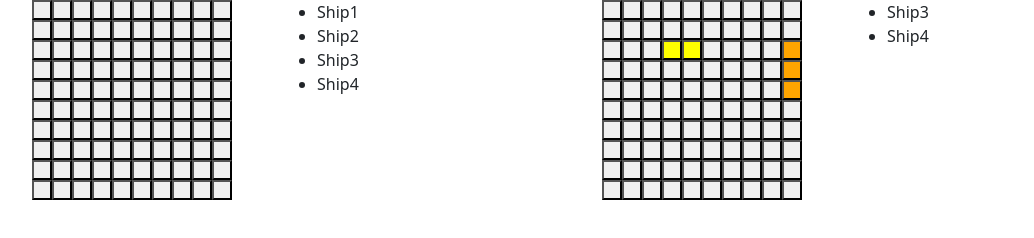
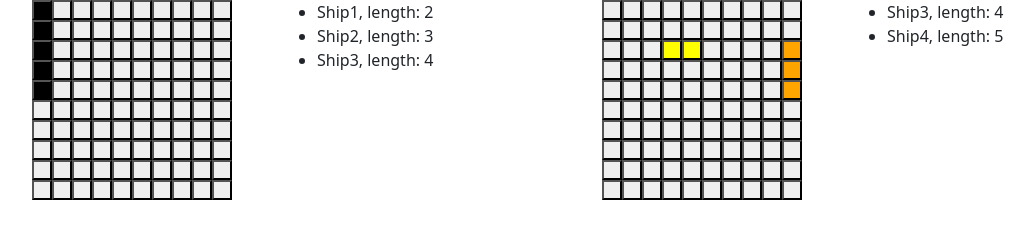
Before and after one commit to finestedm/Battleship, a website built with webpack: page src/template.html in a window 1280 px wide. Both pictures are taken after a click on the button 92 px from the left and 10 px from the top of the page. Shown: the whole page, without its empty margins (50-1084 px from the left). Built offline with nearby package versions, Linux system fonts and the light colour scheme.

Commit message:
placing ships now works with selecting startingPosition, boxes to be taken by the ship length highlists on hover

```diff
--- a/src/modules/DOM.js
+++ b/src/modules/DOM.js
@@ -1,4 +1,4 @@
-import { Gameboard } from "./factories/gameboard"
+import { boardSize, Gameboard } from "./factories/gameboard"
 import { players } from "./factories/player";
 
 const root = document.getElementById('content')
@@ -6,6 +6,8 @@ root.classList = 'container'
 const gameBoardHolder = document.createElement('div');
 gameBoardHolder.className = 'row'
 root.append(gameBoardHolder)
+
+const direction = 'x'           // for now use constant direction
 
 export function createGameboardDOM(playerObject) {
 
@@ -28,25 +30,34 @@ export function createGameboardDOM(playerObject) {
     playerObject.gameboard.board.forEach(box => GameboardDOM.append(createBoardBoxDOM(box, playerObject)));
 
     gameBoardHolder.append(playerPart)
-
-    getBoxesDOM(playerObject)
-
 }
 
 function createBoardBoxDOM(box, playerObject) {
     const boardBox = document.createElement('button')
     boardBox.type = 'button';
     boardBox.className = `box ${playerObject.name}`;
-    console.log(box)
     box.containedShip && (boardBox.style.backgroundColor = box.containedShip.color);
-    boardBox.setAttribute('dataset', `${playerObject.name}`);
-    boardBox.addEventListener('click', (e) => {
-        if (((playerObject.gameboard.shipObjects.filter(ship => !ship.alreadyUsed)).length) === 0) {
+    boardBox.addEventListener('click', () => {
+        if ((findUnplacedShips(playerObject).length) === 0) {
             playerObject.isPC && playerObject.gameboard.receiveAttack(box)
         } else {
-            alert('first place all your ships')
+            playerObject.gameboard.placeShip(findUnplacedShips(playerObject).pop(), box, direction)
         }
+        regenerateGameboard()
     })
+
+    boardBox.addEventListener('mouseover', () => {
+        const shipToPlace = findUnplacedShips(playerObject)[findUnplacedShips(playerObject).length - 1];        // takes last unused ship
+        const boxes = getAllBoxes(playerObject);
+        shipToPlace && hoverPlacingEffect(playerObject, shipToPlace, box, boxes, direction); // hover effect is only invoked when there is still a ship not placed
+    })
+
+    boardBox.addEventListener('mouseout', () => {
+        const boxes = getAllBoxes(playerObject);
+        boxes.forEach(box => box.classList.remove('hover'))
+    })
+
+
     return boardBox
 }
 
@@ -64,15 +75,15 @@ export function createListOfUnusedShips(playerObject) {
     const unusedShips = document.createElement('ul');
     unusedShips.id = `unused-ships-${playerObject.name}`;
     unusedShips.className = `col-sm`
-    playerObject.gameboard.shipObjects.forEach(ship => {
-        !ship.alreadyUsed && unusedShips.append(createShipDiv(playerObject, ship))
+    findUnplacedShips(playerObject).forEach(ship => {
+        unusedShips.append(createShipDiv(playerObject, ship))
     });
     return unusedShips
 }
 
 function createShipDiv(playerObject, ship) {
     const shipContainer = document.createElement('li')
-    shipContainer.innerText = ship.name;
+    shipContainer.innerText = ship.name + ', length: ' + ship.length;
     shipContainer.addEventListener('click', () => {
         playerObject.gameboard.placeShip(ship, { x: (Math.floor(Math.random() * 9)), y: (Math.floor(Math.random() * 9)) }, 'x')
 
@@ -81,11 +92,22 @@ function createShipDiv(playerObject, ship) {
     return shipContainer
 }
 
-function getBoxesDOM(playerObject) {
-    //.gameboard.shipObjects.filter(ship => !ship.alreadyUsed))
+function hoverPlacingEffect(playerObject, shipObject, box, boxes, direction) {
+    if ((shipObject.length + box[direction] <= boardSize) && (!playerObject.gameboard.checkIfAnyBoxTaken(shipObject, box, direction))) {
+        for (let i = 0; i < shipObject.length; i++) {
+            if (direction === 'x') {
+                boxes[((box.x) * 10) + (i * 10) + (box.y)].classList.add('hover')
+            } else if (direction === 'y') {
+                boxes[(box.x * 10 + (i)) + box.y].classList.add('hover')
+            }
+        }
+    }
+}
 
-    const boxes = document.querySelectorAll(`.box`) //select only players boxes
-    boxes.forEach(box => box.addEventListener('mouseover', (e) => {
-        console.log(boxes)
-    }))
-};
+function getAllBoxes(playerObject) {
+    return document.querySelectorAll(`.box.${playerObject.name}`);
+}
+
+function findUnplacedShips(playerObject) {
+    return playerObject.gameboard.shipObjects.filter(ship => !ship.alreadyUsed)
+}
--- a/src/modules/app.js
+++ b/src/modules/app.js
@@ -12,10 +12,6 @@ function chooseShipLocation() {
 function gameLoop() {
     regenerateGameboard()
 
-    console.log(playerOne.gameboard.shipObjects)
-
-    regenerateGameboard()
-
     playerTwo.gameboard.placeShip(playerTwo.gameboard.shipObjects[0], { x: 2, y: 3 }, 'y')
     playerTwo.gameboard.placeShip(playerTwo.gameboard.shipObjects[1], { x: 2, y: 9 }, 'x')
 
--- a/src/modules/factories/box.js
+++ b/src/modules/factories/box.js
@@ -2,6 +2,7 @@ export class Box {
     constructor(x, y) {
         this.x = x;
         this.y = y;
+        this.isHit = false;
         this.containedShip = null;
     }
 
--- a/src/modules/factories/gameboard.js
+++ b/src/modules/factories/gameboard.js
@@ -60,13 +60,14 @@ export class Gameboard {
 
     receiveAttack(box) {
         var shipInBox = this.board[box.x * 10 + box.y].containedShip
-        if (this.hitLocations.includes(box)) {
+        if (box.isHit) {
             return illegalMove()
         } else if (shipInBox === null) {
             this.missedLocations.push(box)
         } else {
             shipInBox.hit(box)
         }
+        box.isHit = true;
     }
 
     reportEntireFleetStatus() {
--- a/src/style.css
+++ b/src/style.css
@@ -2,5 +2,8 @@
     display: grid;
     grid-template-columns: repeat(10, 20px);
     grid-template-rows: repeat(10, 20px);
+}
 
+.hover {
+    background-color: blueviolet;
 }
```
